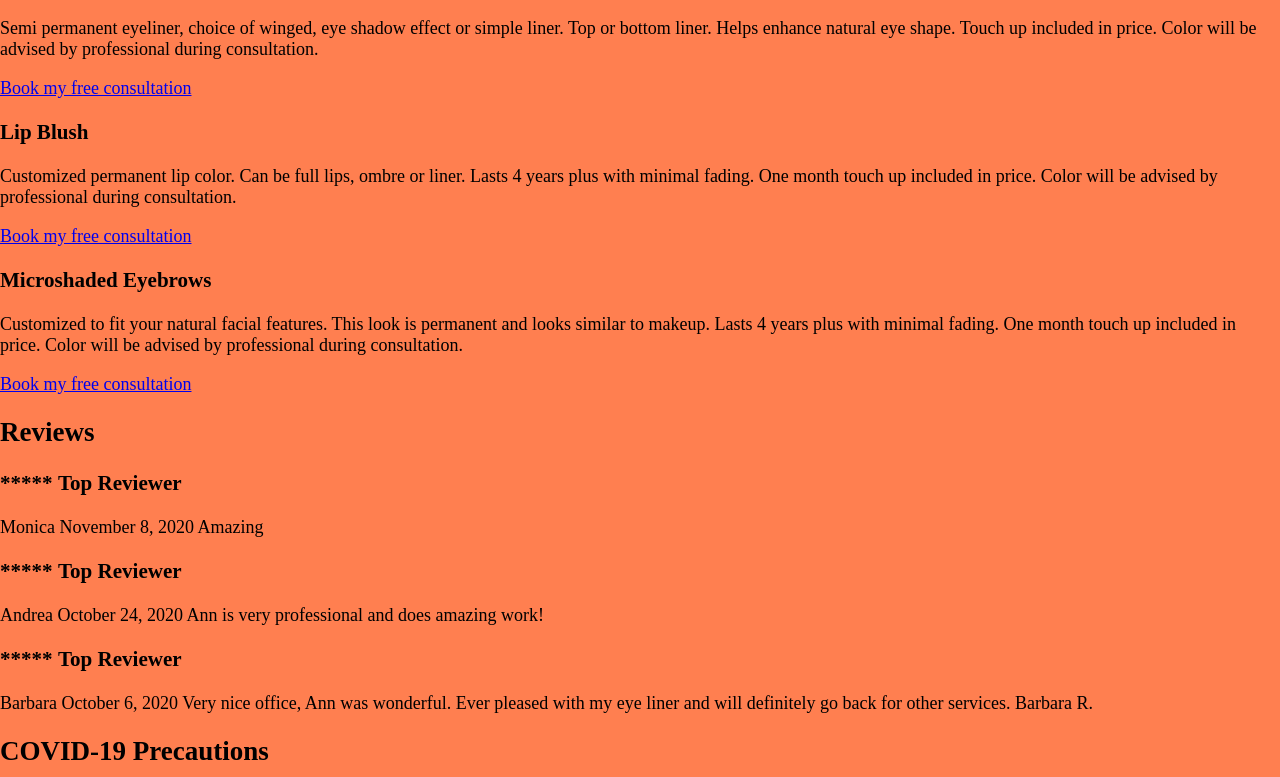
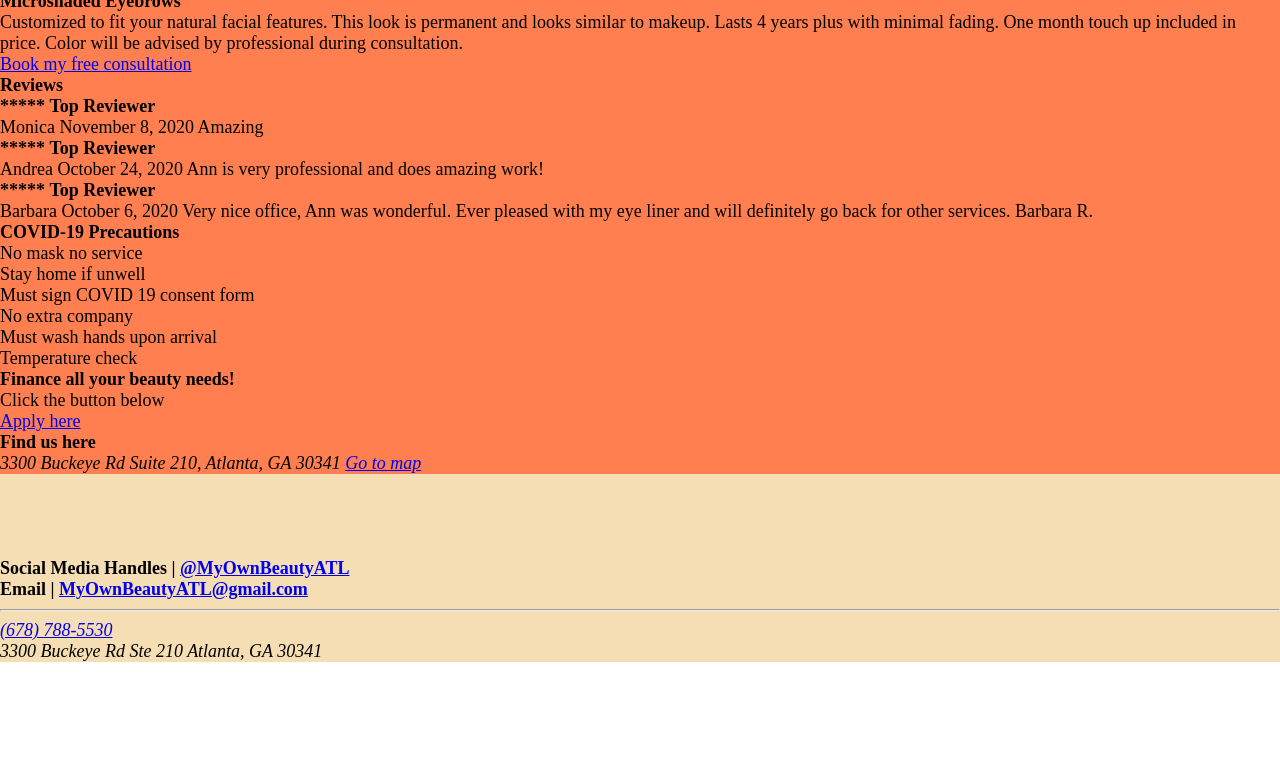
Before and after one commit to adriantoddross/MOBA-BlackFriday, a plain HTML site: page index.html in a window 1280 px wide. Shown: the part 324-1101 px from the top of the page. After the commit the page ends 986 px from the top, so only its background shows below. Drawn offline with Linux system fonts and the light colour scheme.

Commit message:
CSS reset

```diff
--- a/index.html
+++ b/index.html
@@ -6,14 +6,98 @@
     <title>Black Friday Deal: My Own Beauty Aesthetics</title>
 
     <style>
+      /* CSS Reset */
+      html,
+      body,
+      div,
+      span,
+      applet,
+      object,
+      iframe,
+      h1,
+      h2,
+      h3,
+      h4,
+      h5,
+      h6,
+      p,
+      blockquote,
+      pre,
+      a,
+      abbr,
+      acronym,
+      address,
+      big,
+      cite,
+      code,
+      del,
+      dfn,
+      em,
+      img,
+      ins,
+      kbd,
+      q,
+      s,
+      samp,
+      small,
+      strike,
+      strong,
+      sub,
+      sup,
+      tt,
+      var,
+      b,
+      u,
+      i,
+      center,
+      dl,
+      dt,
+      dd,
+      ol,
+      ul,
+      li,
+      fieldset,
+      form,
+      label,
+      legend,
+      table,
+      caption,
+      tbody,
+      tfoot,
+      thead,
+      tr,
+      th,
+      td,
+      article,
+      aside,
+      canvas,
+      details,
+      embed,
+      figure,
+      figcaption,
+      footer,
+      header,
+      hgroup,
+      menu,
+      nav,
+      output,
+      ruby,
+      section,
+      summary,
+      time,
+      mark,
+      audio,
+      video {
+        margin: 0;
+        padding: 0;
+        border: 0;
+        font-size: 18px;
+        vertical-align: baseline;
+      }
+
       /* Page layout */
 
-      html {
-        font-size: 18px;
-      }
-
       body {
-        margin: 0;
         height: 100vh;
 
         display: grid;
@@ -48,11 +132,7 @@
 
       /* Header/Carousel */
 
-      /* This looks weird because entire page is offset; add padding to a header/main/footer element to reproduce */
-
       .header-container {
-        padding: 0;
-        margin: 0;
         list-style-type: none;
 
         display: flex;
```
